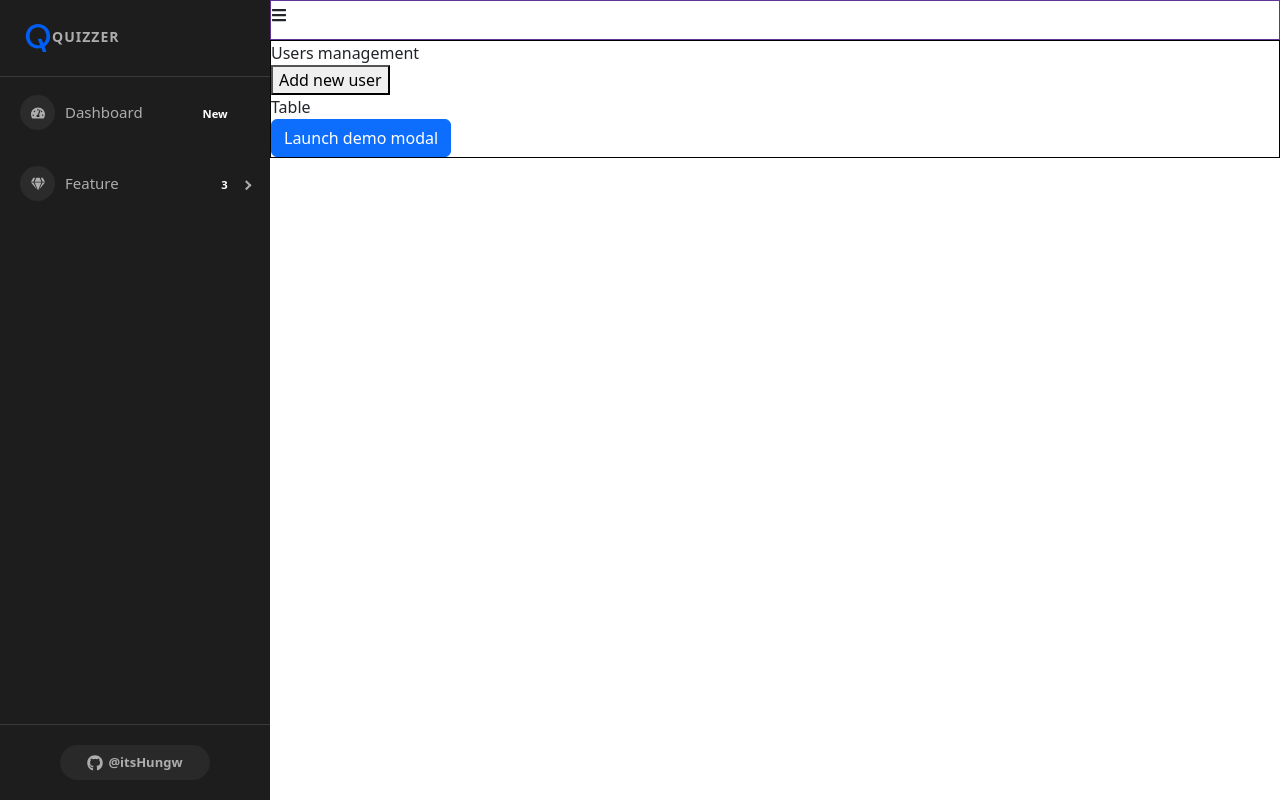
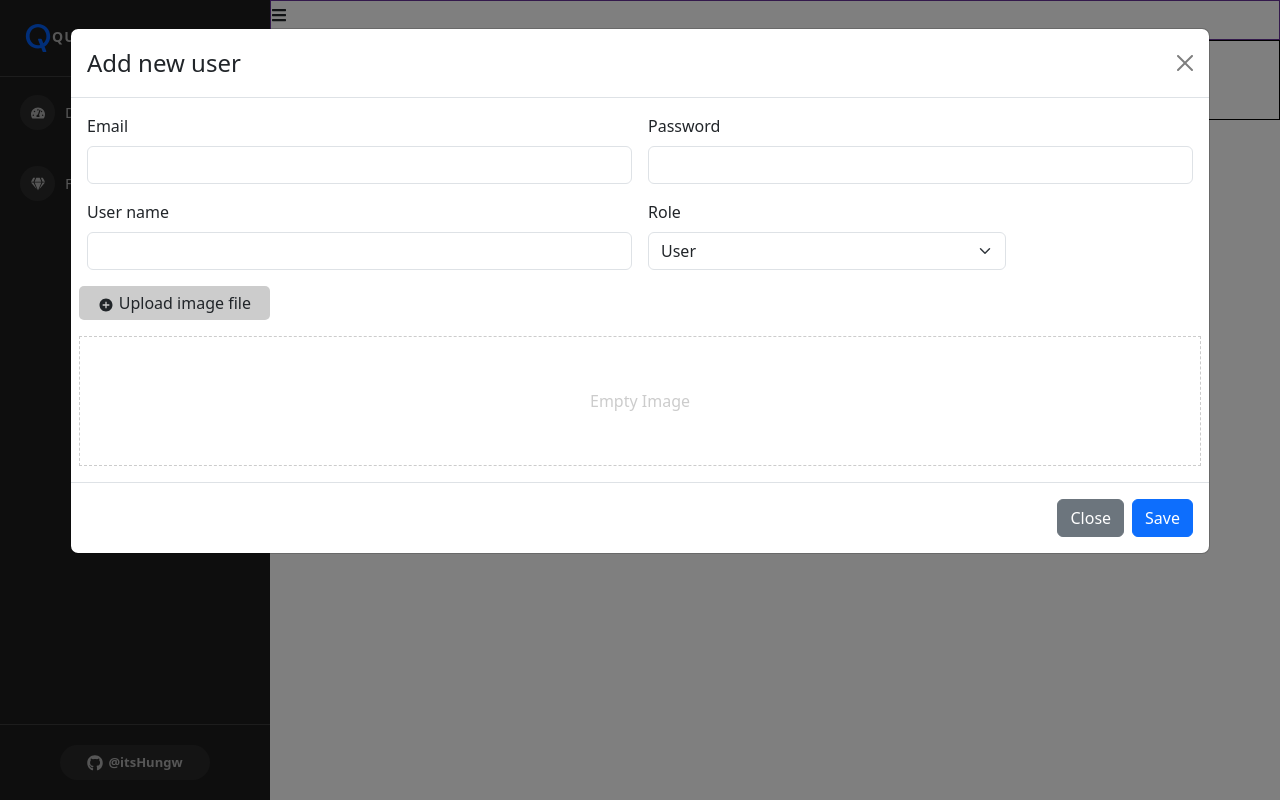
Before and after one commit to itsHungw/demo-Quizzer, a React (Create React App) app: page /admins/manage-users in a window 1280 px wide. Both pictures are taken after a click on the button "Add new user". Built offline with nearby package versions, Linux system fonts and the light colour scheme.

Commit message:
connected to db

```diff
--- a/src/components/Admin/contents/MangeUser.js
+++ b/src/components/Admin/contents/MangeUser.js
@@ -1,15 +1,18 @@
 import ModalCreateUser from "./ModalCreateUser"
 import './ManageUser.scss'
+import { use, useState } from "react"
 
 
 const ManageUser = () => {
+
+    const [isShow, setIsShow] = useState(false)
     return (
         <div className="user-container">
             <div className="manage-user-title">Users management</div>
             <div className="user-content">
-                <div className="btn-add-user"><button>Add new user</button></div>
+                <div className="btn-add-user"><button onClick={() => setIsShow(true)}>Add new user</button></div>
                 <div className="users-table">Table</div>
-                <ModalCreateUser />
+                <ModalCreateUser show={isShow} setShow={setIsShow} />
             </div>
         </div>
     )
--- a/src/components/Admin/contents/ModalCreateUser.js
+++ b/src/components/Admin/contents/ModalCreateUser.js
@@ -1,15 +1,17 @@
+import axios from 'axios';
 import { useState } from 'react';
 import Button from 'react-bootstrap/Button';
 import Modal from 'react-bootstrap/Modal';
 import { IoMdAddCircle } from "react-icons/io";
 
-function ModalCreateUser() {
-    const [show, setShow] = useState(false);
+function ModalCreateUser(props) {
+    const { show, setShow } = props
+    // const [show, setShow] = useState(false);
     const handleClose = () => setShow(false);
     const handleShow = () => setShow(true);
     const [email, setEmail] = useState("");
     const [password, setPassword] = useState("");
-    const [userName, setUserName] = useState("");
+    const [username, setUserName] = useState("");
     const [role, setRole] = useState("USER");
     const [image, setImage] = useState('')
     const [previewImage, setPreviewImage] = useState("")
@@ -23,13 +25,30 @@ function ModalCreateUser() {
             //setPreviewImage("")
         }
     }
+
+    const handleSubmit = async () => {
+        const formData = new FormData();
+        formData.append('email', email);
+        formData.append('password', password);
+        formData.append('username', username);
+        formData.append('role', role);
+        formData.append('userImage', image);
+
+        let res = await axios.post('http://localhost:8081/api/v1/participant', formData)
+        console.log(res)
+
+    }
     return (
         <>
-            <Button variant="primary" onClick={handleShow}>
+            {/* <Button variant="primary" onClick={handleShow}>
                 Launch demo modal
-            </Button>
+            </Button> */}
 
-            <Modal show={show} onHide={handleClose} size='xl' backdrop='static'>
+            <Modal
+                show={show}
+                onHide={handleClose}
+                size='xl'
+                backdrop='static'>
                 <Modal.Header closeButton>
                     <Modal.Title>Add new user</Modal.Title>
                 </Modal.Header>
@@ -47,7 +66,7 @@ function ModalCreateUser() {
 
                         <div class="col-md-6">
                             <label for="inputCity" class="form-label">User name</label>
-                            <input type="text" class="form-control" id="inputCity" value={userName} onChange={(event) => setUserName(event.target.value)} />
+                            <input type="text" class="form-control" id="inputCity" value={username} onChange={(event) => setUserName(event.target.value)} />
                         </div>
                         <div class="col-md-4">
                             <label for="inputState" class="form-label">Role</label>
@@ -82,7 +101,7 @@ function ModalCreateUser() {
                         Close
                     </Button>
 
-                    <Button variant="primary" onClick={handleClose}>
+                    <Button variant="primary" onClick={() => handleSubmit()}>
                         Save
                     </Button>
                 </Modal.Footer>
```
